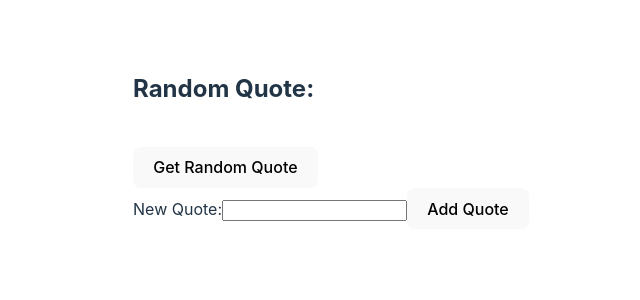
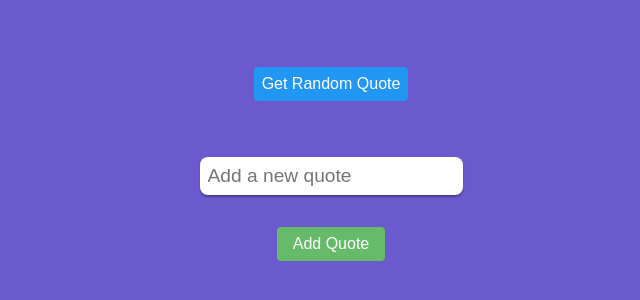
Before and after one commit to josh-benton/react-mvp, a React (Vite) app: page / in a window 1280 px wide. Shown: the part 260-560 px from the top of the page, without its empty margins (309-949 px from the left). Built offline with nearby package versions, Linux system fonts and the light colour scheme; no server answers.

Commit message:
added class names and styled App.css

```diff
--- a/index.html
+++ b/index.html
@@ -4,7 +4,13 @@
     <meta charset="UTF-8" />
     <link rel="icon" type="image/svg+xml" href="/vite.svg" />
     <meta name="viewport" content="width=device-width, initial-scale=1.0" />
-    <title>Vite + React</title>
+    <title>Random Quote Generator</title>
+    <link rel="preconnect" href="https://fonts.googleapis.com" />
+    <link rel="preconnect" href="https://fonts.gstatic.com" crossorigin />
+    <link
+      href="https://fonts.googleapis.com/css2?family=Satisfy&display=swap"
+      rel="stylesheet"
+    />
   </head>
   <body>
     <div id="root"></div>
--- a/src/App.css
+++ b/src/App.css
@@ -1,28 +1,123 @@
 body {
+    background-color: #6a5acd;
     display: flex;
     justify-content: center;
     align-items: center;
     height: 100vh;
   }
 
-.RandomQuote {
-  background-color: #f3f7f9;
-  color: #333;
-  padding: 20px;
-  margin: 20px auto;
-  border-radius: 10px;
-  max-width: 600px;
-  text-align: center;
+  .App {
     display: flex;
     flex-direction: column;
+    align-items: center;
     justify-content: center;
-  height: 200px; /* set a fixed height */
+    min-height: 100vh;
+    font-family: Arial, Helvetica, sans-serif;
   }
 
-.RandomQuote p {
-  word-wrap: break-word;
+  h1 {
+    font-size: 3rem;
+    margin-top: 2rem;
+  }
+
+  form {
+    display: flex;
+    flex-direction: column;
+    align-items: center;
+    margin-top: 2rem;
+  }
+
+  label {
+    display: flex;
+    flex-direction: column;
+    align-items: center;
+    margin-bottom: 1rem;
+    font-size: 1.2rem;
+  }
+
+  input {
+    font-size: 1.2rem;
+    margin-top: 0.5rem;
+    padding: 0.5rem;
+    border-radius: 0.5rem;
+    border: none;
+    box-shadow: 0px 2px 2px rgba(0, 0, 0, 0.3);
+  }
+
+  button {
+    font-size: 1.2rem;
+    margin-top: 1rem;
+    padding: 0.5rem 1rem;
+    border-radius: 0.5rem;
+    border: none;
+    color: #fff;
+    background-color: #66bb6a;
+    cursor: pointer;
+    transition: all 0.3s ease-in-out;
+  }
+
+  button:hover {
+    background-color: #43a047;
+  }
+
+  .random-quote-container {
+    display: flex;
+    flex-direction: column;
+    align-items: center;
+    margin-top: 2rem;
+  }
+
+  .quote-text {
+    font-family: "Satisfy", cursive;
+    font-size: x-large;
+    color: #f5deb3;
   }
 
   .random-button {
-  margin-top: 20px;
+    background-color: #2196f3;
+    color: white;
+    padding: 8px;
+    border-radius: 4px;
+    border: none;
+    cursor: pointer;
+    transition: background-color 0.3s ease-in-out;
+    margin-bottom: 1rem;
   }
+
+  .random-button:hover {
+    background-color: #1976d2;
+  }
+
+  .delete-quote-btn {
+    background-color: #e57373;
+    color: white;
+    border: none;
+    padding: 10px 20px;
+    border-radius: 5px;
+    cursor: pointer;
+  }
+
+  .delete-quote-btn:hover {
+    background-color: #c62828;
+  }
+
+  .post-quote-btn {
+    background-color: #66bb6a;
+    color: white;
+    padding: 8px 16px;
+    border-radius: 4px;
+    border: none;
+    font-size: 16px;
+    cursor: pointer;
+    transition: background-color 0.3s ease-in-out;
+  }
+
+  .post-quote-btn:hover {
+    background-color: #43a047;
+  }
+
+  .success-message {
+    color: #4caf50;
+    font-weight: bold;
+    margin-top: 1rem;
+  }
--- a/src/DeleteQuote.jsx
+++ b/src/DeleteQuote.jsx
@@ -15,5 +15,5 @@ export default function DeleteQuote({ id, handleDeleteClick }) {
     }
   }
 
-  return <button onClick={handleDelete}>Delete Quote</button>;
+  return <button className="delete-quote-btn" onClick={handleDelete}>Delete Quote</button>;
 }
--- a/src/PostQuote.jsx
+++ b/src/PostQuote.jsx
@@ -34,10 +34,9 @@ function PostQuote() {
     <div>
       <form onSubmit={handleSubmit}>
         <label>
-          New Quote:
-          <input type="text" value={quote} onChange={handleChange} />
+          <input type="text" placeholder="Add a new quote" value={quote} onChange={handleChange} />
         </label>
-        <button type="submit">Add Quote</button>
+        <button className="post-quote-btn" type="submit">Add Quote</button>
       </form>
       {successMessage && <p>{successMessage}</p>}
     </div>
--- a/src/RandomQuote.jsx
+++ b/src/RandomQuote.jsx
@@ -21,12 +21,13 @@ function RandomQuote({ quotes, handleDelete }) {
 
   return (
     <div>
-      <h2>Random Quote:</h2>
-      <p>{quote}</p>
-      <button className="random-button" onClick={handleClick}>
-        Get Random Quote
-      </button>
-      {id && <DeleteQuote id={id} handleDeleteClick={handleDeleteClick} />}
+      <p className="quote-text">{quote}</p>
+      <div className="random-quote-container">
+        <button className="random-button" onClick={handleClick}>
+          Get Random Quote
+        </button>
+        {id && <DeleteQuote id={id} handleDeleteClick={handleDeleteClick} />}
+      </div>
     </div>
   );
 }
```
Lines whose indentation alone changed are shown as unchanged.
